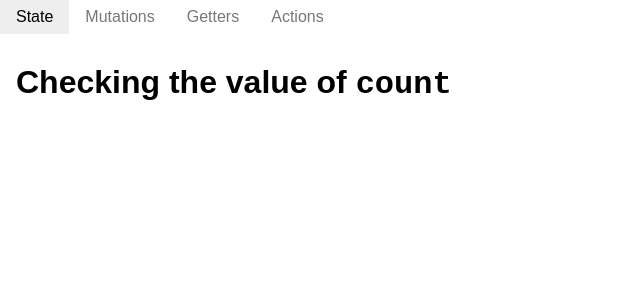
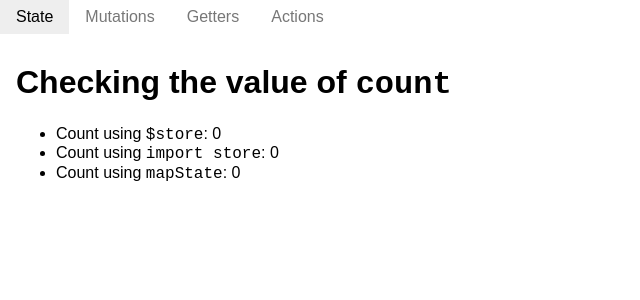
Before and after one commit to PacktPublishing/Hands-on-Vuex-for-Vue.js-Applications, a Vue app in the folder section-1-vuex-api/: page /state in a window 1280 px wide. Shown: the top 300 px of the page, without its empty margins (0-640 px from the left). Built offline with nearby package versions, Linux system fonts and the light colour scheme.

Commit message:
add state lesson

```diff
--- a/section-1-vuex-api/src/main.js
+++ b/section-1-vuex-api/src/main.js
@@ -1,5 +1,6 @@
 import Vue from "vue";
 import router from "./router";
+import store from "./store"
 import "purecss/build/pure-min.css";
 
 import App from "./App.vue";
@@ -7,6 +8,7 @@ import App from "./App.vue";
 Vue.config.productionTip = false;
 
 new Vue({
+  store,
   router,
   render: h => h(App)
 }).$mount("#app");
--- /dev/null
+++ b/section-1-vuex-api/src/store.js
@@ -0,0 +1,10 @@
+import Vue from "vue";
+import Vuex from "vuex";
+
+Vue.use(Vuex);
+export default new Vuex.Store({
+  strict: true,
+  state: {
+    count: 0
+  }
+});
--- a/section-1-vuex-api/src/views/State.vue
+++ b/section-1-vuex-api/src/views/State.vue
@@ -1,5 +1,25 @@
 <template>
   <div>
     <h1>Checking the value of <code>count</code></h1>
+    <ul>
+      <li>Count using <code>$store</code>: {{ $store.state.count }}</li>
+      <li>Count using <code>import store</code>: {{ store.state.count }}</li>
+      <li>Count using <code>mapState</code>: {{ count }}</li>
+    </ul>
   </div>
 </template>
+
+<script>
+import store from "@/store";
+import { mapState } from "vuex";
+
+export default {
+  data() {
+    return { store };
+  },
+
+  computed: {
+    ...mapState(["count"])
+  }
+};
+</script>
```
